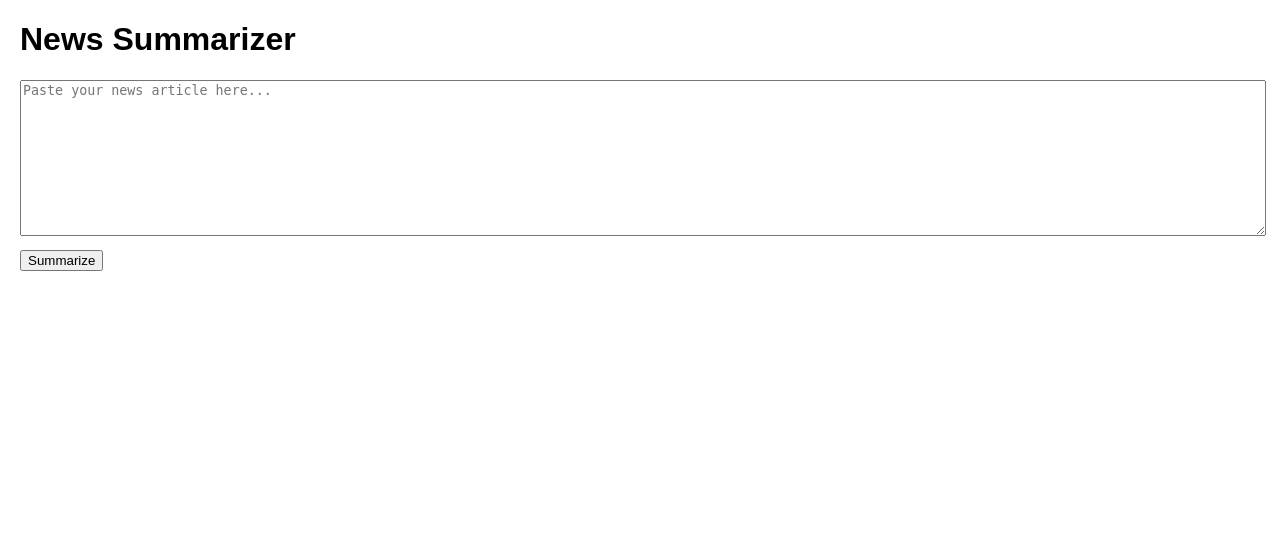
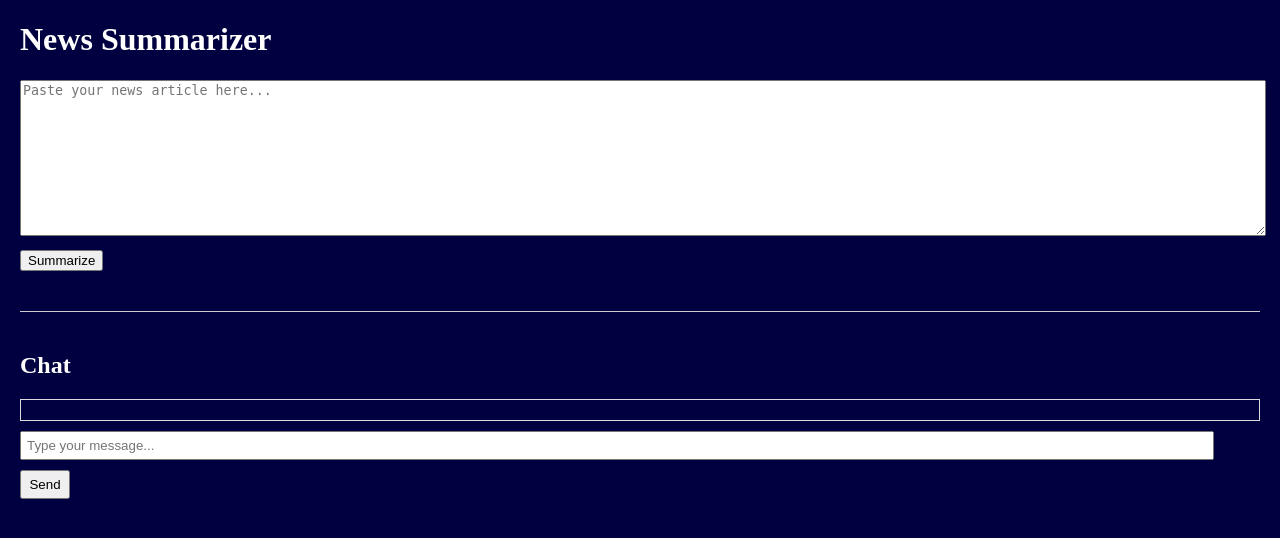
Before and after one commit to stavanj20/ecs170-news-summarizer, a Flask app: page / in a window 1280 px wide. Shown: the top 538 px of the page. Run offline with Flask 3, Linux system fonts and the light colour scheme.

Commit message:
Chat Update

```diff
--- a/app.py
+++ b/app.py
@@ -4,7 +4,7 @@ from openai import OpenAI
 from flask import Flask, request, jsonify, render_template
 from dotenv import load_dotenv
 from pathlib import Path
-
+import streamlit as st
 
 load_dotenv()  # Load environment variables from .env file
 
@@ -16,6 +16,10 @@ client = OpenAI()
 @app.route('/')
 def index():
     return render_template('index.html')
+
+st.title("NumberOne Text Summarization")
+
+
 
 @app.route('/summarize', methods=['POST'])
 def summarize():
--- a/templates/index.html
+++ b/templates/index.html
@@ -6,7 +6,9 @@
     <title>News Summarizer</title>
     <style>
         body {
-            font-family: Arial, sans-serif;
+        	background-color: #000040;
+            color: #FFFFFF;
+            font-family: Times New Roman, sans-serif;
             margin: 20px;
         }
         textarea {
@@ -19,6 +21,38 @@
         #summary {
             margin-top: 20px;
         }
+        /* Styles for the chat box */
+        #chat-container {
+            margin-top: 40px;
+            border-top: 1px solid #ccc;
+            padding-top: 20px;
+        }
+        #chat-messages {
+            max-height: 200px;
+            overflow-y: auto;
+            border: 1px solid #ddd;
+            padding: 10px;
+            margin-bottom: 10px;
+        }
+        #chat-input {
+            width: calc(100% - 60px);
+            padding: 5px;
+        }
+        #send-button {
+            width: 50px;
+            padding: 5px;
+        }
+        .chat-message {
+            margin-bottom: 10px;
+        }
+        .user-message {
+            text-align: right;
+            color: blue;
+        }
+        .bot-message {
+            text-align: left;
+            color: green;
+        }
     </style>
 </head>
 <body>
@@ -28,6 +62,14 @@
     <button onclick="summarizeArticle()">Summarize</button>
     <div id="summary"></div>
     <div id="audio"></div>
+
+    <!-- Chat Box -->
+    <div id="chat-container">
+        <h2>Chat</h2>
+        <div id="chat-messages"></div>
+        <input type="text" id="chat-input" placeholder="Type your message...">
+        <button id="send-button" onclick="sendMessage()">Send</button>
+    </div>
 
     <script>
         async function summarizeArticle() {
@@ -76,6 +118,36 @@
                 alert('Error in summarization: ' + data.error);
             }
         }
+
+        function sendMessage() {
+            const inputField = document.getElementById('chat-input');
+            const message = inputField.value.trim();
+            if (message === '') {
+                return;
+            }
+
+            // Display the user's message
+            const chatMessages = document.getElementById('chat-messages');
+            const userMessageDiv = document.createElement('div');
+            userMessageDiv.className = 'chat-message user-message';
+            userMessageDiv.innerText = message;
+            chatMessages.appendChild(userMessageDiv);
+
+            // Clear the input field
+            inputField.value = '';
+
+            // Scroll to the bottom
+            chatMessages.scrollTop = chatMessages.scrollHeight;
+
+            // Simulate bot response (Replace this with actual backend call if needed)
+            setTimeout(() => {
+                const botMessageDiv = document.createElement('div');
+                botMessageDiv.className = 'chat-message bot-message';
+                botMessageDiv.innerText = 'This is a simulated response.';
+                chatMessages.appendChild(botMessageDiv);
+                chatMessages.scrollTop = chatMessages.scrollHeight;
+            }, 1000);
+        }
     </script>
 </body>
 </html>
```
